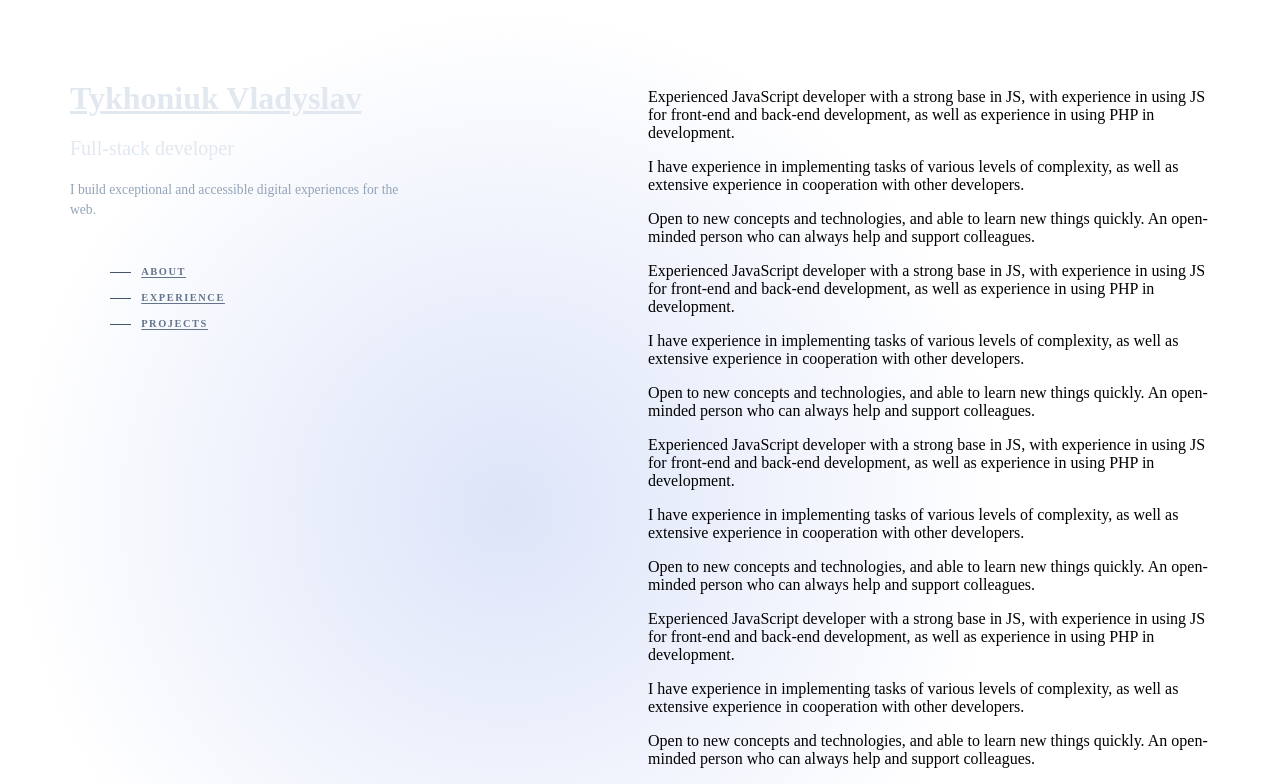
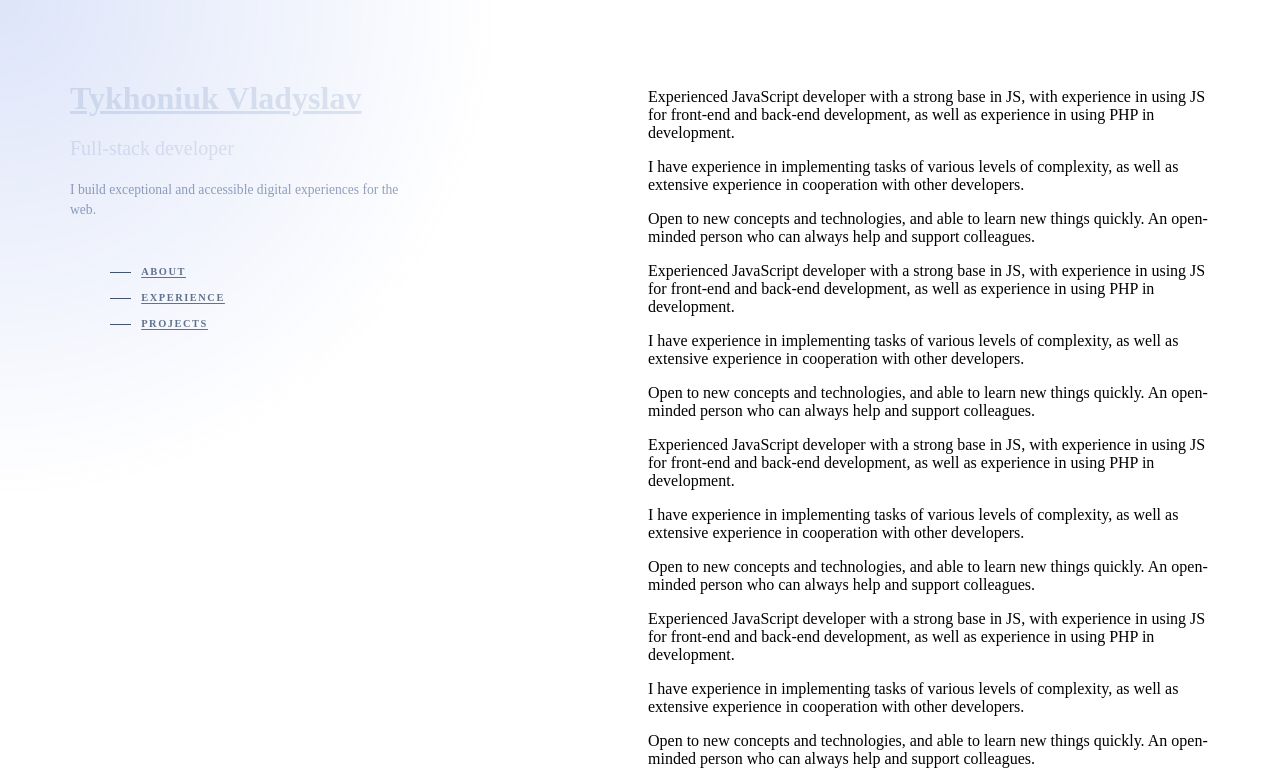
Before and after one commit to Hibanaga/vladyslav-tykhoniuk, a Next.js app: page /Home in a window 1280 px wide. Shown: the top 784 px of the page. Built offline with nearby package versions, Linux system fonts and the light colour scheme.

Commit message:
Modify cursor above effect and provide small improvments inside component

```diff
--- a/src/components/modules/CursorChanger/index.tsx
+++ b/src/components/modules/CursorChanger/index.tsx
@@ -1,30 +1,27 @@
 'use client'
 
-import React, { useState, useEffect, FC } from 'react';
+import React, { FC } from 'react';
 
 import StyledComponent from './styles';
+
+import { useMousePosition } from '@/utils/cursor';
 
 interface Props {
    circleWidth?: number
 }
 
 const ModuleCursorColorChanger: FC<Props> = ({ circleWidth = 1000 }) => {
-    const [cursorPosition, setCursorPosition] = useState({ x: 0, y: 0 });
-
-    const handleMouseMove = (e) => setCursorPosition({ x: e.clientX - circleWidth / 2, y: e.clientY - circleWidth / 2 })
-
-    useEffect(() => {
-        document.addEventListener('mousemove', handleMouseMove);
-        return () => document.removeEventListener('mousemove', handleMouseMove);
-    }, []);
+    const { clientX, clientY } = useMousePosition();
 
     return (
-        <StyledComponent
-            className='module-cursor-color-changer'
-            $size={circleWidth}
-            $top={cursorPosition.y}
-            $left={cursorPosition.x}
-        />
+        <StyledComponent className='module-cursor-color-changer'>
+            <div className='cursor-above-effect' style={{
+                height: circleWidth,
+                width: circleWidth,
+                top: clientY - circleWidth / 2,
+                left: clientX - circleWidth / 2,
+            }} />
+        </StyledComponent>
     );
 };
 
--- a/src/components/modules/CursorChanger/styles.ts
+++ b/src/components/modules/CursorChanger/styles.ts
@@ -1,18 +1,19 @@
 import styled from 'styled-components';
 
-const Styled = styled.div.attrs((props) => ({
-    style: {
-        width: `${props.$size}px`,
-        height: `${props.$size}px`,
-        left: `${props.$left}px`,
-        top: `${props.$top}px`,
-    },
-}))`
-    position: absolute;
-    border-radius: 50%;
+export default styled.div`
+    position: fixed;
+    top: 0;
+    bottom: 0;
+    left: 0;
+    right: 0;
+    z-index: 9999;
     pointer-events: none;
-    background: radial-gradient(circle closest-side, #1D4ED8, transparent);
-    opacity: .15;
-`;
 
-export default Styled;
+    .cursor-above-effect {
+        position: absolute;
+        border-radius: 50%;
+        pointer-events: none;
+        background: radial-gradient(circle closest-side, #1D4ED8, transparent);
+        opacity: .15;
+    }
+`
--- a/src/pages/Home/styles.ts
+++ b/src/pages/Home/styles.ts
@@ -5,7 +5,6 @@ import styled from "styled-components";
 export default styled.main`
     margin: 0;
     padding: 0;
-    height: 100%;
     position: relative;
 
     .container {
--- a/src/styles/globals.css
+++ b/src/styles/globals.css
@@ -6,7 +6,6 @@
 
 html,
 body {
-  height: 100%;
   max-width: 100vw;
   overflow-x: hidden;
   margin: 0;
--- /dev/null
+++ b/src/utils/cursor.ts
@@ -0,0 +1,29 @@
+import { useEffect, useState } from 'react';
+
+export const useMousePosition = () => {
+    const [position, setPosition] = useState({
+        clientX: 0,
+        clientY: 0,
+    });
+
+    const updatePosition = event => {
+        const { pageX, pageY, clientX, clientY } = event;
+
+        setPosition({
+            clientX,
+            clientY,
+        });
+    };
+
+    useEffect(() => {
+        document.addEventListener("mousemove", updatePosition, false);
+        document.addEventListener("mouseenter", updatePosition, false);
+
+        return () => {
+            document.removeEventListener("mousemove", updatePosition);
+            document.removeEventListener("mouseenter", updatePosition);
+        };
+    }, []);
+
+    return position;
+};
```
Also changed, not shown: src/app/layout.tsx (+7 -5 lines), 1 other file (tests, documents, lock files or other folders).
